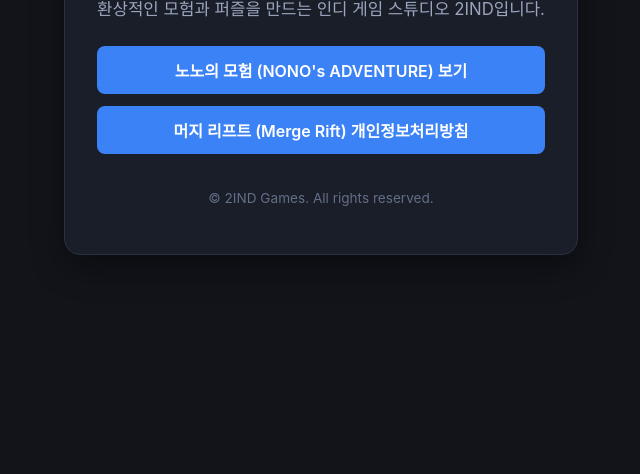
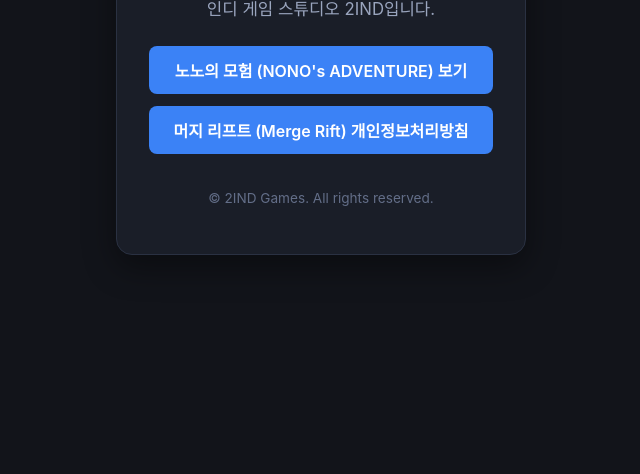
Before and after one commit to juni1423/juni1423.github.io, a plain HTML site: page index.html in a window 1280 px wide. Shown: the part 326-800 px from the top of the page, without its empty margins (319-959 px from the left). Drawn offline with Linux system fonts and the light colour scheme.

Commit message:
Update index.html

```diff
--- a/index.html
+++ b/index.html
@@ -66,7 +66,7 @@
 <body>
     <div class="container">
         <h1>2IND Games</h1>
-        <p>환상적인 모험과 퍼즐을 만드는 인디 게임 스튜디오 2IND입니다.</p>
+        <p>인디 게임 스튜디오 2IND입니다.</p>
         <div class="links">
             <a class="btn" href="https://play.google.com/store/apps/details?id=com.iind.nono" target="_blank" rel="noopener">
                 노노의 모험 (NONO's ADVENTURE) 보기
```
